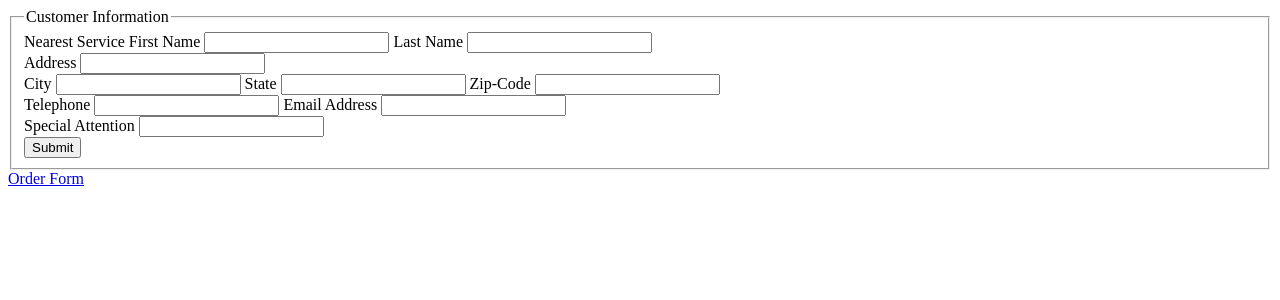
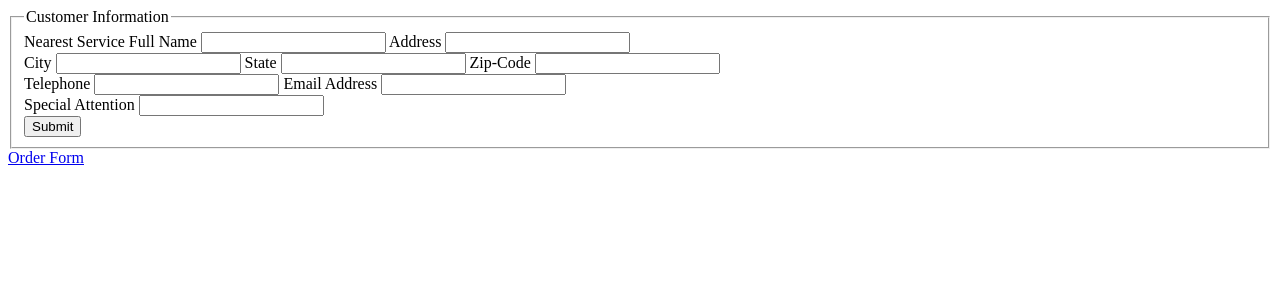
Before and after one commit to kberaki/LaundryNextDoor, a Node server app: page /post-orderForm in a window 1280 px wide. Shown: the top 300 px of the page. Run offline with Node 20, Linux system fonts and the light colour scheme; some libraries are stand-ins or nearby versions.

Commit message:
order form added to db

```diff
--- a/views/pages/index.ejs
+++ b/views/pages/index.ejs
@@ -29,7 +29,7 @@
         </li><a href="signupForm">Sign up as User</a></li>
         <span><span></span></span>
        <li><a href="provider-form">Provider Sign-Up</a></li>
-        <li><a class="btn btn-success" href="order">Place an Order</a><li>
+        <li><a class="btn btn-success" href="post-orderForm">Place an Order</a><li>
 
       </ul>
 
--- a/views/pages/order-form.ejs
+++ b/views/pages/order-form.ejs
@@ -9,17 +9,15 @@
   <script src="main.js"></script>
 </head>
 <body>
-  <form method="POST" action="/order">
+  <form method="POST" action="/post-orderForm">
 <fieldset>
   <legend>Customer Information</legend>
   <label for='distanceSearch'>Nearest Service</label>
-  <label>First Name
-  <input type="name" name="First Name">
-  <label>Last Name
-  <input type="name" name="Last Name">
-  </label> <br>
+  <label>Full Name
+  <input type="name" name="fullName">
+
   <label>Address
-  <input type="Street Address" name="param"> <br>
+  <input type="Street Address" name="address"> <br>
   </label>
   <label>City
   <input type="city" name="city">
@@ -28,7 +26,7 @@
   <input type="state" name="state">
   </label>
   <label>Zip-Code
-  <input type="zip-code" name="param"> <br>
+  <input type="zip-code" name="zipcode"> <br>
   </label>
   <label>Telephone
   <input type="telephone" name="telephone">
@@ -43,6 +41,6 @@
 </label>
 </fieldset>
 </form>
-<a href=order-form.html">Order Form</a>
+<a href="order-form.ejs">Order Form</a>
 </body>
 </html>
```
Also changed, not shown: server.js (+32 -1 lines).
